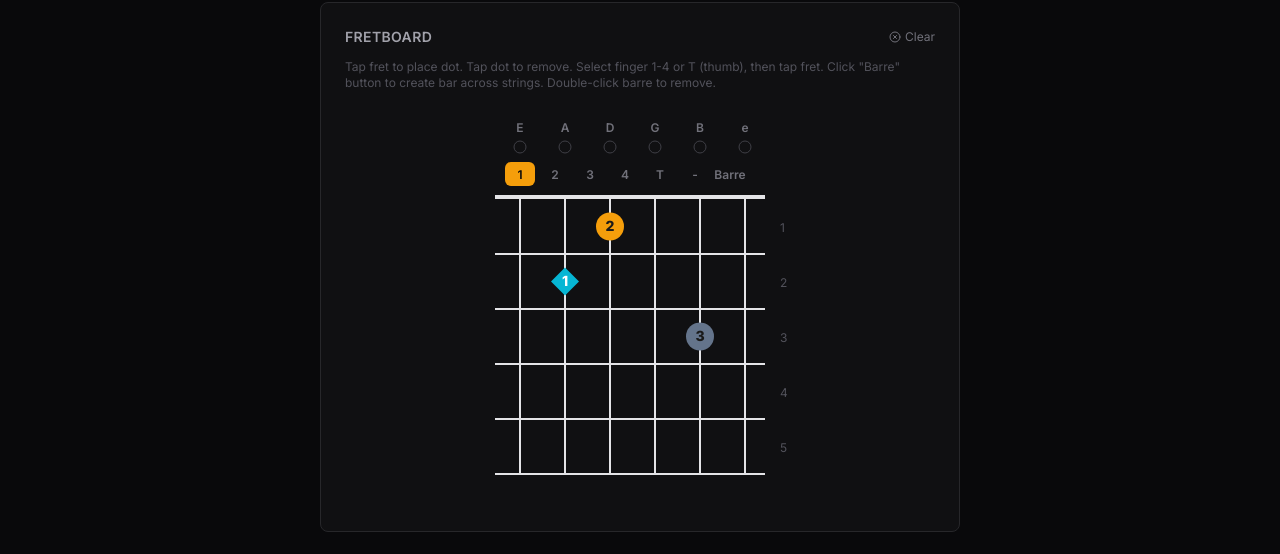
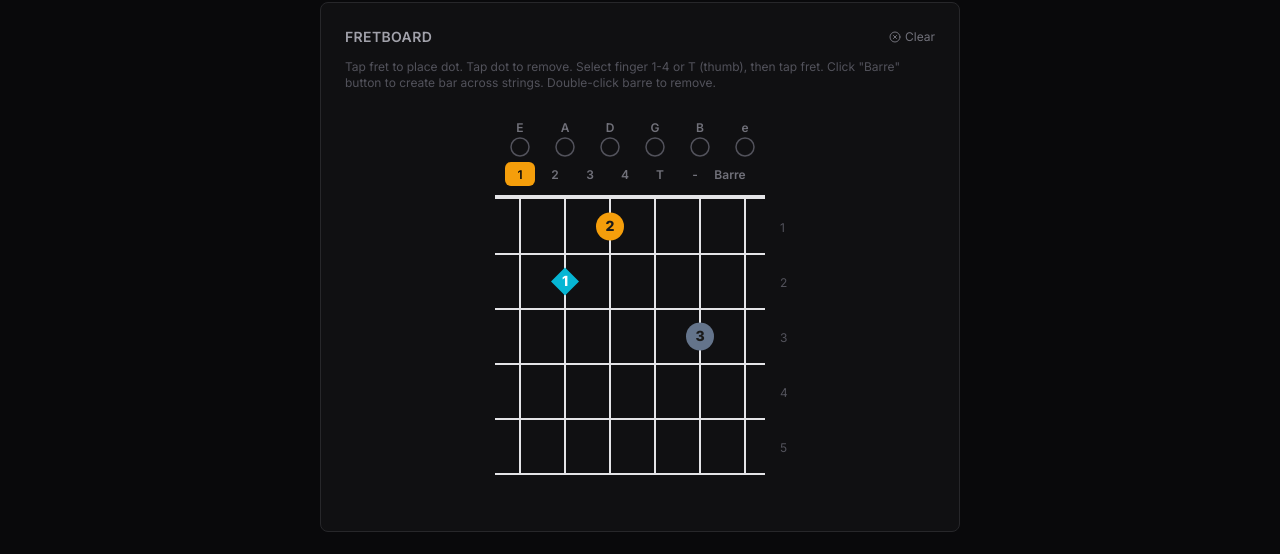
Before and after one commit to randysoller/onspace-9bg96c-13939, a React (Vite) app: page /editor in a window 1280 px wide. Shown: the part 186-740 px from the top of the page. Built offline with nearby package versions, Linux system fonts and the light colour scheme.

Commit message:
Increase open/muted string indicator size and visibility

```diff
--- a/src/pages/ChordEditor.tsx
+++ b/src/pages/ChordEditor.tsx
@@ -229,28 +229,37 @@ export default function ChordEditor() {
                     {name}
                   </text>
 
-                  {/* Open/Muted indicator */}
+                  {/* Open/Muted indicator with larger hit area */}
                   <g
                     onClick={() => handleStringHeaderClick(idx)}
                     className="cursor-pointer"
                   >
+                    {/* Larger transparent hit area for easier clicking */}
+                    <circle
+                      cx={40 + idx * 45}
+                      cy={40}
+                      r="16"
+                      fill="transparent"
+                      className="hover:fill-white/5"
+                    />
+
                     {openStrings[idx] === true && (
                       <circle
                         cx={40 + idx * 45}
                         cy={40}
-                        r="6"
+                        r="9"
                         fill="none"
                         stroke="currentColor"
-                        strokeWidth="2"
-                        className="text-zinc-400 hover:text-amber-500"
+                        strokeWidth="3"
+                        className="text-zinc-300 hover:text-amber-500 pointer-events-none"
                       />
                     )}
                     {openStrings[idx] === false && (
                       <text
                         x={40 + idx * 45}
-                        y={44}
+                        y={45}
                         textAnchor="middle"
-                        className="text-sm fill-zinc-400 font-bold hover:fill-amber-500"
+                        className="text-lg fill-zinc-300 font-bold hover:fill-amber-500 pointer-events-none"
                       >
                         ✕
                       </text>
@@ -259,11 +268,11 @@ export default function ChordEditor() {
                       <circle
                         cx={40 + idx * 45}
                         cy={40}
-                        r="6"
+                        r="9"
                         fill="none"
                         stroke="currentColor"
-                        strokeWidth="1"
-                        className="text-zinc-700 hover:text-zinc-500"
+                        strokeWidth="1.5"
+                        className="text-zinc-600 hover:text-zinc-400 pointer-events-none"
                       />
                     )}
                   </g>
@@ -732,11 +741,11 @@ export default function ChordEditor() {
                         key={`preview-open-${idx}`}
                         cx={30 + idx * 24}
                         cy={10}
-                        r="5"
+                        r="7"
                         fill="none"
                         stroke="currentColor"
-                        strokeWidth="2"
-                        className="text-zinc-400"
+                        strokeWidth="2.5"
+                        className="text-zinc-300"
                       />
                     );
                   } else if (state === false) {
@@ -744,9 +753,9 @@ export default function ChordEditor() {
                       <text
                         key={`preview-muted-${idx}`}
                         x={30 + idx * 24}
-                        y={13}
+                        y={14}
                         textAnchor="middle"
-                        className="text-xs fill-zinc-400 font-bold"
+                        className="text-base fill-zinc-300 font-bold"
                       >
                         ✕
                       </text>
```
